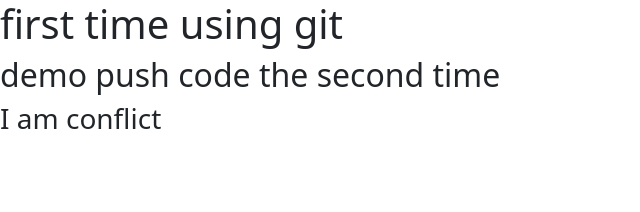
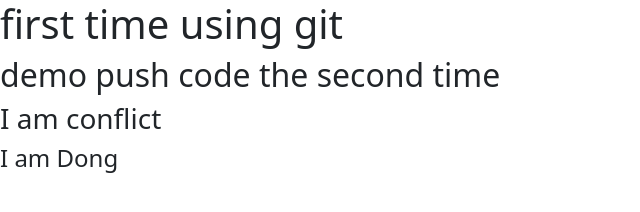
Before and after one commit to Kelvin2k/BCS09-DemoGit, a plain HTML site: page index.html in a window 1280 px wide. Shown: the whole page, without its empty margins (0-640 px from the left). Drawn offline with nearby package versions, Linux system fonts and the light colour scheme.

Commit message:
Update index

```diff
--- a/index.html
+++ b/index.html
@@ -20,6 +20,7 @@
     <h1>first time using git</h1>
     <h2>demo push code the second time</h2>
     <h3>I am conflict</h3>
+    <h4>I am Dong</h4>
     <footer>
         <!-- place footer here -->
     </footer>
```
